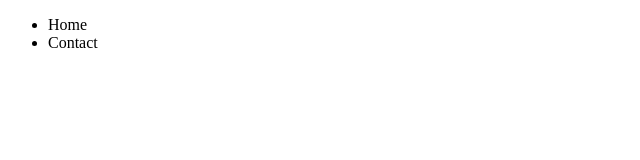
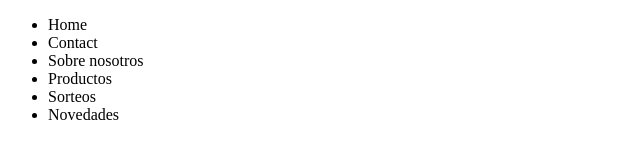
Before and after one commit to misspaz/gitenequipo, a plain HTML site: page index.html in a window 1280 px wide. Shown: the whole page, without its empty margins (0-640 px from the left). Drawn offline with Linux system fonts and the light colour scheme.

Commit message:
nav updated with new buttons

```diff
--- a/index.html
+++ b/index.html
@@ -13,6 +13,10 @@
             <ul>
                 <li>Home</li>
                 <li>Contact</li>
+                <li>Sobre nosotros</li>
+                <li>Productos</li>
+                <li>Sorteos</li>
+                <li>Novedades</li>
             </ul>
         </nav>
     </header>
```
